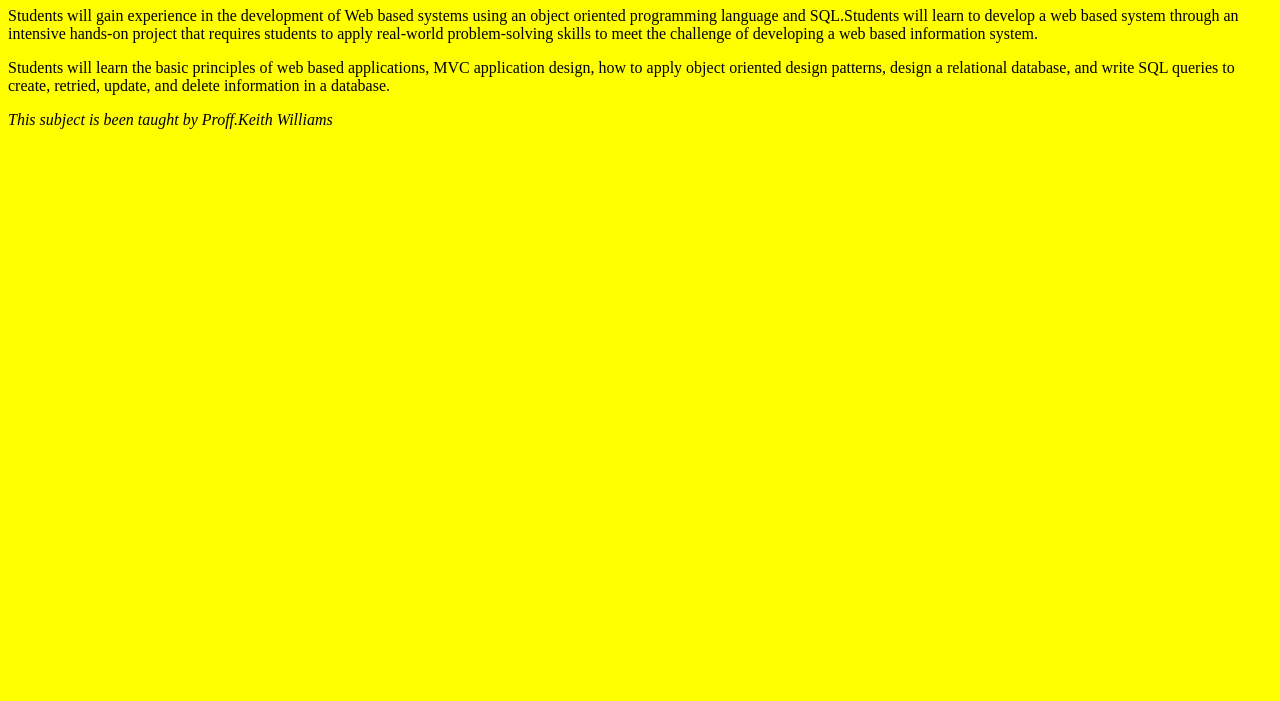
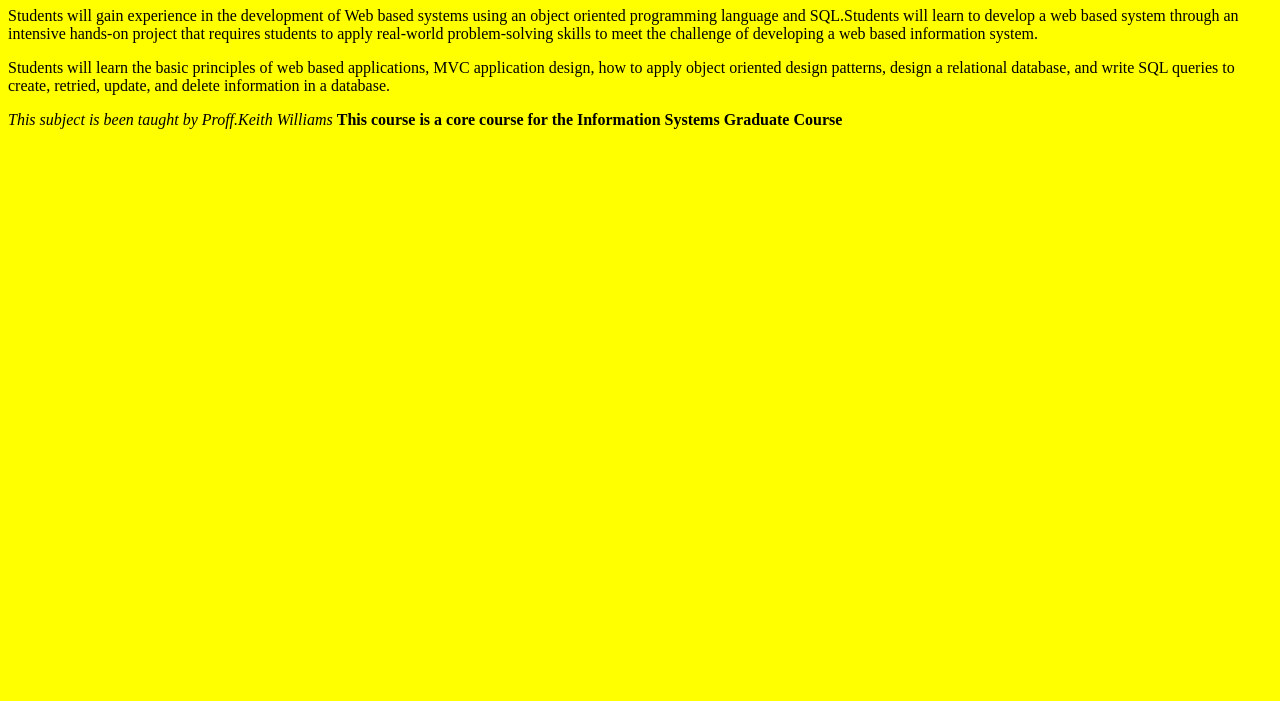
Before and after one commit to sanchitkul/Fall1, a plain HTML site: page index.html in a window 1280 px wide. Shown: the part 99-800 px from the top of the page. Drawn offline with Linux system fonts and the light colour scheme.

Commit message:
Added bold tag

```diff
--- a/index.html
+++ b/index.html
@@ -12,7 +12,7 @@ web based applications, MVC application design, how to apply object oriented
 design patterns, design a relational database, and write SQL queries to create,
 retried, update, and delete information in a database.</p>
 <i>This subject is been taught by Proff.Keith Williams</i>
-
+<b>This course is a core course for the Information Systems Graduate Course</b>
 
 </body>
 <html>
```
